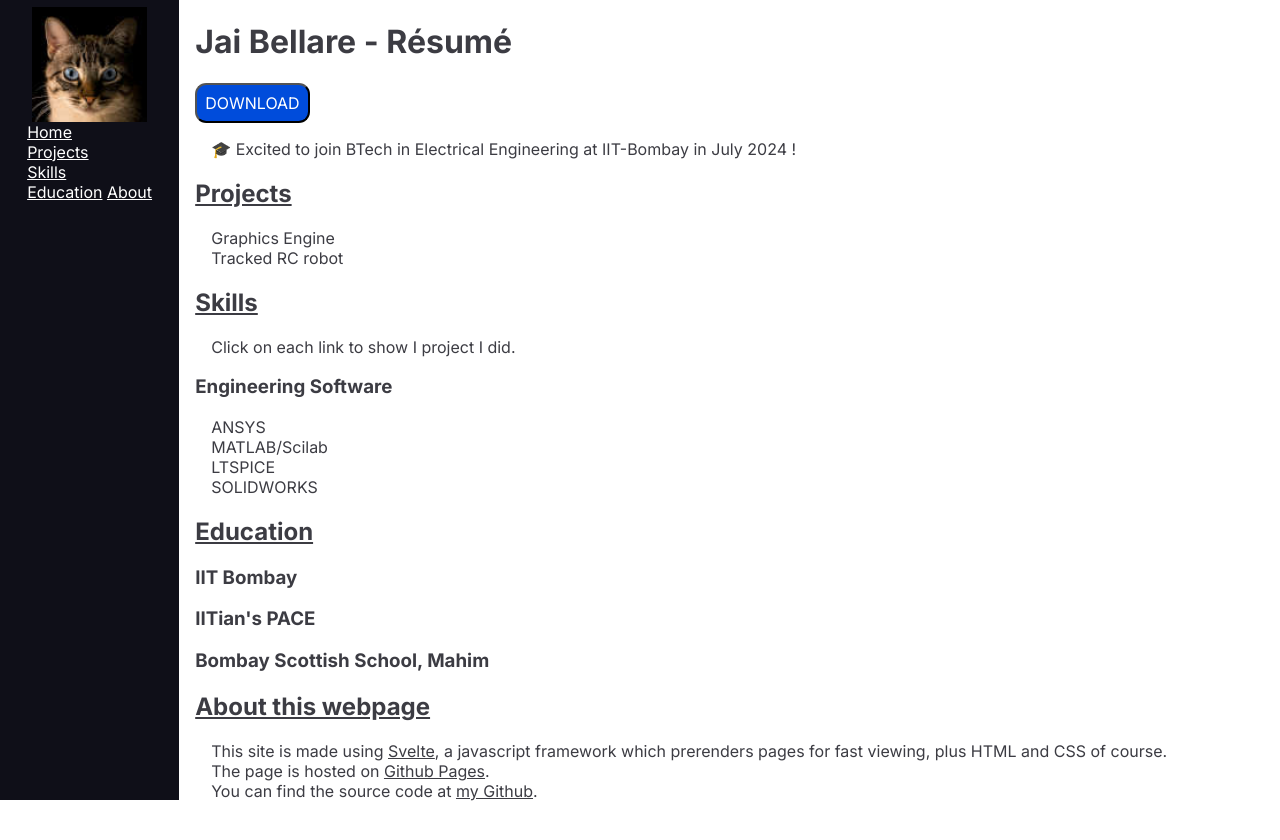
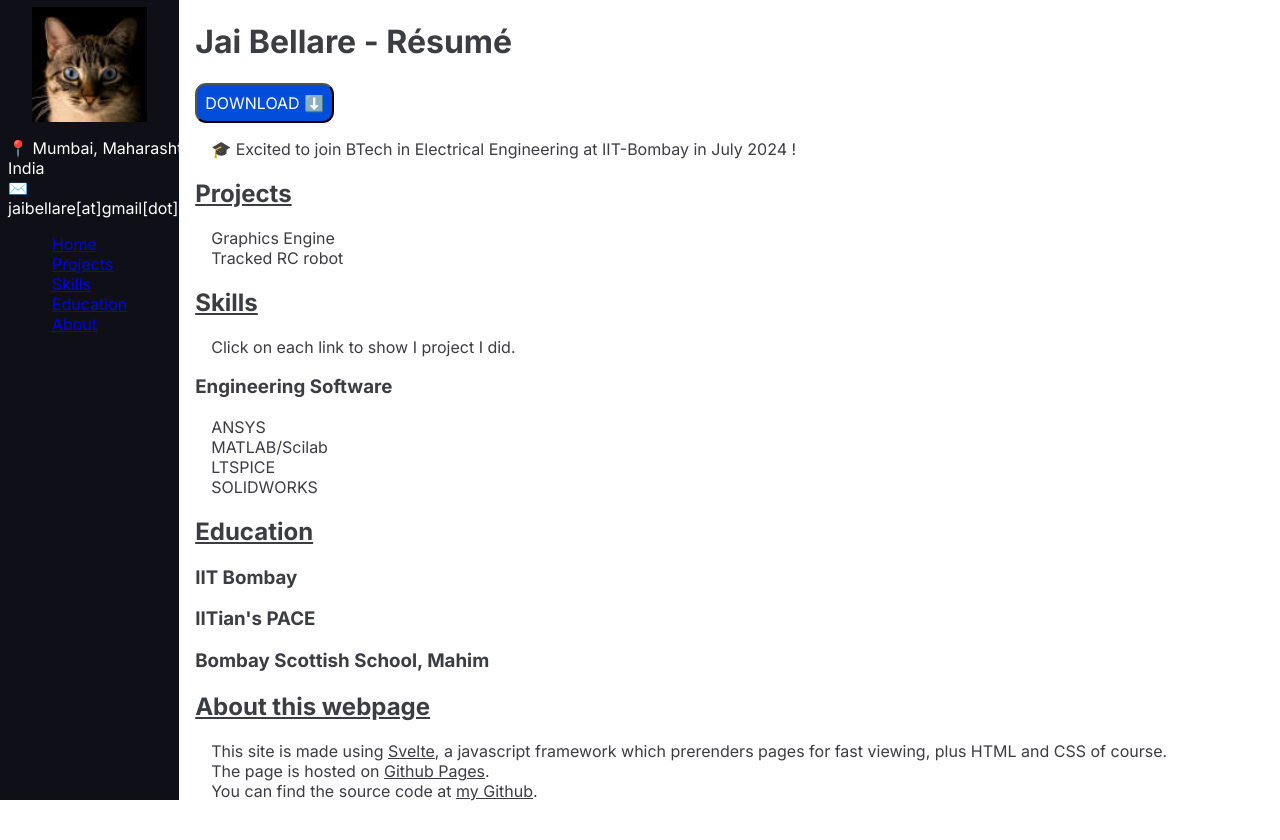
Before and after one commit to jjbel/resume, a SvelteKit app: page / in a window 1280 px wide. Shown: the top 840 px of the page. Built offline with nearby package versions, Linux system fonts and the light colour scheme.

Commit message:
add contact info

```diff
--- a/src/routes/+page.svelte
+++ b/src/routes/+page.svelte
@@ -39,7 +39,7 @@
     <h3>IITian's PACE</h3>
     <h3>Bombay Scottish School, Mahim</h3>
 
-    <h2>About this webpage</h2>
+    <h2 id="about">About this webpage</h2>
     <p>
         This site is made using <a href="https://svelte.dev/">Svelte</a>, a javascript framework
         which prerenders pages for fast viewing, plus HTML and CSS of course.
@@ -69,5 +69,6 @@
 
     p {
         margin: 1em 1em;
+        /* gives a nice indent */
     }
 </style>
--- /dev/null
+++ b/src/routes/None.svelte
@@ -0,0 +1,3 @@
+<!-- to obfuscate email -->
+ <!-- https://stackoverflow.com/questions/11563283/why-write-at-and-dot-in-email-rather-than-and -->
+<span style="display:none;" />
--- a/src/routes/Print.svelte
+++ b/src/routes/Print.svelte
@@ -6,7 +6,7 @@
 </script>
 
 <button on:click={onClick}>
-    <span id="text"> DOWNLOAD </span>
+    <span id="text"> DOWNLOAD ⬇️ </span>
 </button>
 
 <style>
--- a/src/routes/Sidebar.svelte
+++ b/src/routes/Sidebar.svelte
@@ -1,9 +1,17 @@
 <script>
     import photo from '$lib/assets/jai_photo.jpg';
+    import None from './None.svelte';
 </script>
 
 <div class="sidebar">
     <img src={photo} alt="Jai" style="width:9vw;height:9vw;" />
+
+    <div id="info">
+        <ul>
+            <li>📍 Mumbai, Maharashtra, India</li>
+            <li>✉️ jai<None />bellare<None />[at]<None />gmail<None />[dot]<None />com</li>
+        </ul>
+    </div>
 
     <nav>
         <a class="active" href="#home">Home</a>
@@ -13,6 +21,7 @@
         <a href="#skills">Skills</a>
         <br />
         <a href="#edu">Education</a>
+        <br />
         <a href="#about">About</a>
     </nav>
 </div>
@@ -23,9 +32,11 @@
         padding: 0;
         width: 14vw;
         height: 100vh;
+        position: fixed;
+        overflow: scroll;
+
         background-color: #0f0f18;
-        position: fixed;
-        overflow: auto;
+        color: white;
 
         display: flex;
         flex-direction: column;
@@ -37,8 +48,4 @@
         -moz-box-sizing: border-box; /* Firefox, other Gecko */
         box-sizing: border-box; /* Opera/IE 8+ */
     }
-
-    a {
-        color: white;
-    }
 </style>
```
